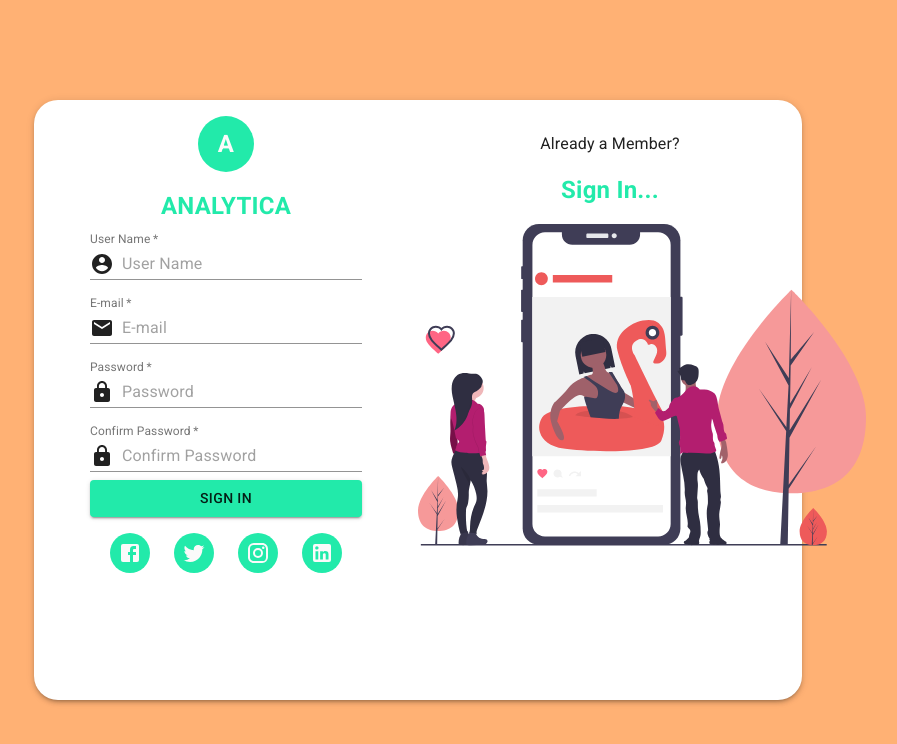
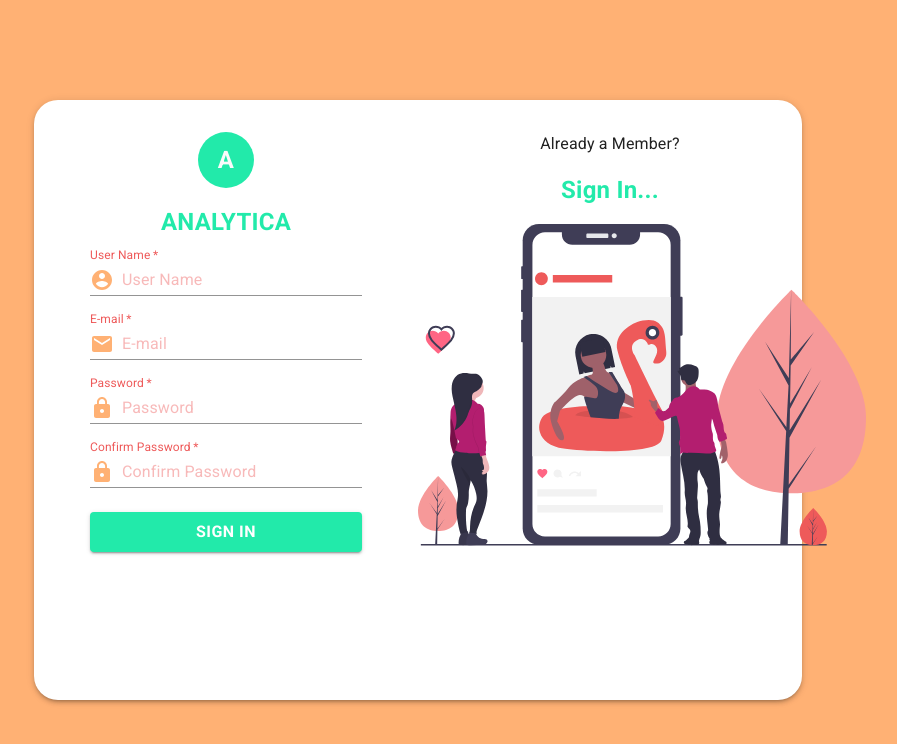
Before and after one commit to SairajD/analyticaFront, a React (Create React App) app: page /Register in a window 1280 px wide. Shown: the top 744 px of the page, without its empty margins (222-1119 px from the left). Built offline with nearby package versions, Linux system fonts and the light colour scheme.

Commit message:
theme edit

```diff
--- a/src/Components/appbar/Appbar.jsx
+++ b/src/Components/appbar/Appbar.jsx
@@ -91,12 +91,23 @@ const useStyles = makeStyles((theme) => ({
     color: "#ffffff",
   },
   socialButton:{
-    backgroundColor:theme.palette.secondary.main,
+    backgroundColor:theme.palette.alternate.main,
     marginLeft:theme.spacing(1.5),
     marginRight:theme.spacing(1.5)
   },
   socialIcon:{
     display:"flex"
+  },
+  customBadge:{
+    backgroundColor:theme.palette.secondary.main
+  },
+  badgeContent:{
+    color:"#ffffff"
+  },
+  iconBtn:{
+    padding:0,
+    marginLeft:theme.spacing(1),
+    marginRight:theme.spacing(1),
   }
 }));
 
@@ -242,16 +253,20 @@ export default function PrimarySearchAppBar() {
       onClose={handleMobileMenuClose}
     >
       <MenuItem>
-        <IconButton aria-label="mails" color="inherit">
-          <Badge badgeContent={7} color="secondary">
+        <IconButton aria-label="mails" >
+          <Badge badgeContent={7} classes={{ badge: classes.customBadge }} className={classes.badgeContent}>
+            <Avatar className={classes.socialButton}>
               <MailIcon />
+            </Avatar>
           </Badge>
         </IconButton>
       </MenuItem>
       <MenuItem>
-        <IconButton aria-label="notifications" color="inherit">
-          <Badge badgeContent={12} color="secondary">
+        <IconButton aria-label="notifications" >
+          <Badge badgeContent={12} classes={{ badge: classes.customBadge }} className={classes.badgeContent}>
+            <Avatar className={classes.socialButton}>
               <NotificationsIcon />
+            </Avatar>
           </Badge>
         </IconButton>
       </MenuItem>
@@ -260,9 +275,10 @@ export default function PrimarySearchAppBar() {
           aria-label="user-account"
           aria-controls="primary-search-account-menu"
           aria-haspopup="true"
-          color="inherit"
         >
+          <Avatar className={classes.socialButton}>
             <AccountCircle />
+          </Avatar>
         </IconButton>
       </MenuItem>
     </Menu>
@@ -293,14 +309,18 @@ export default function PrimarySearchAppBar() {
 
           <div className={classes.grow} />
           <div className={classes.sectionDesktop}>
-            <IconButton aria-label="mails" color="inherit">
-              <Badge badgeContent={9} color="secondary">
+            <IconButton aria-label="mails" className={classes.iconBtn}>
+              <Badge badgeContent={9} classes={{ badge: classes.customBadge }} className={classes.badgeContent}>
+                <Avatar className={classes.socialButton}>
                   <MailIcon />
+                </Avatar>
               </Badge>
             </IconButton>
-            <IconButton aria-label="notifications" color="inherit">
-              <Badge badgeContent={11} color="secondary">
-                <NotificationsIcon />
+            <IconButton aria-label="notifications" className={classes.iconBtn}>
+              <Badge badgeContent={11} classes={{ badge: classes.customBadge }} className={classes.badgeContent}>
+                <Avatar className={classes.socialButton}>
+                  <NotificationsIcon/>
+                </Avatar>
               </Badge>
             </IconButton>
             <IconButton
@@ -309,9 +329,11 @@ export default function PrimarySearchAppBar() {
               aria-controls={menuId}
               aria-haspopup="true"
               onClick={handleProfileMenuOpen}
-              color="inherit"
+              className={classes.iconBtn}
             >
+              <Avatar className={classes.socialButton}>
                 <AccountCircle />
+              </Avatar>
             </IconButton>
           </div>
           <div className={classes.sectionMobile}>
@@ -320,9 +342,11 @@ export default function PrimarySearchAppBar() {
               aria-controls={mobileMenuId}
               aria-haspopup="true"
               onClick={handleMobileMenuOpen}
-              color="inherit"
+              className={classes.iconBtn}
             >
+              <Avatar className={classes.socialButton}>
                 <MoreIcon />
+              </Avatar>
             </IconButton>
           </div>
         </Toolbar>
--- a/src/Components/gettingStarted/GettingStarted.jsx
+++ b/src/Components/gettingStarted/GettingStarted.jsx
@@ -20,14 +20,14 @@ const useStyles = makeStyles((theme) => ({
 			zIndex:-1
 		},
 		logoIcon:{
-			backgroundColor:theme.palette.secondary.main,
+			backgroundColor:theme.palette.alternate.main,
 			marginTop:theme.spacing(2),
 			fontSize:theme.spacing(2),
 			marginLeft:theme.spacing(2),
 			fontWeight:"bold",
 		},
 		appName:{
-			color:theme.palette.secondary.main,
+			color:theme.palette.alternate.main,
 			marginTop:theme.spacing(2),
 			fontSize:theme.spacing(3),
 			fontWeight:"bold",
@@ -35,6 +35,7 @@ const useStyles = makeStyles((theme) => ({
 		},
 		loginButton:{
 			marginTop:theme.spacing(2),
+			color:"#ffffff"
 		},
 		svgVector:{
 			position:"absolute",
@@ -81,6 +82,7 @@ const useStyles = makeStyles((theme) => ({
 		slideBtn:{
 			marginLeft:theme.spacing(2),
 			marginRight:theme.spacing(2),
+			color:theme.palette.alternate.main
 		}
 }))
 
@@ -153,6 +155,7 @@ function GettingStarted() {
 							onClick={()=>{history.push("/")}}
 							value="1"
 							name="slide"
+							color="alternate"
 						/>
 						<Radio
 							className={classes.slideBtn}
@@ -161,6 +164,7 @@ function GettingStarted() {
 							onClick={()=>{history.push("/SentimentAnalysis")}}
 							value="2"
 							name="slide"
+							color="alternate"
 						/>
 						<Radio
 							className={classes.slideBtn}
@@ -169,6 +173,7 @@ function GettingStarted() {
 							onClick={()=>{history.push("/TrendAnalysis")}}
 							value="3"
 							name="slide"
+							color="alternate"
 						/>
 						<Radio
 							className={classes.slideBtn}
@@ -177,6 +182,7 @@ function GettingStarted() {
 							onClick={()=>{history.push("/DataVisualization")}}
 							value="4"
 							name="slide"
+							color="alternate"
 						/>
 						<Radio
 							className={classes.slideBtn}
@@ -185,6 +191,7 @@ function GettingStarted() {
 							onClick={()=>{history.push("/EasyUpload")}}
 							value="5"
 							name="slide"
+							color="alternate"
 						/>
 					</div>
 				</div>
--- a/src/Components/gettingStarted/Page1.jsx
+++ b/src/Components/gettingStarted/Page1.jsx
@@ -8,6 +8,7 @@ import {useHistory} from 'react-router-dom';
 const useStyles = makeStyles((theme) => ({
 		loginButton:{
 			marginTop:theme.spacing(2),
+            color:"#ffffff"
 		},
 		svgVector:{
 			position:"absolute",
--- a/src/Components/home/InstagramDash.jsx
+++ b/src/Components/home/InstagramDash.jsx
@@ -68,8 +68,7 @@ const useStyles = makeStyles((theme) => ({
       display:"flex",
   },
   socialSnippetIcon:{
-      color: theme.palette.getContrastText(theme.palette.primary.main),
-      backgroundColor: theme.palette.primary.main
+    backgroundColor:theme.palette.primary.main,
   },
   }));
 
--- a/src/Components/home/TwitterDash.jsx
+++ b/src/Components/home/TwitterDash.jsx
@@ -68,8 +68,7 @@ const useStyles = makeStyles((theme) => ({
       display:"flex",
   },
   socialSnippetIcon:{
-      color: theme.palette.getContrastText(theme.palette.primary.main),
-      backgroundColor: theme.palette.primary.main
+    backgroundColor:theme.palette.primary.main,
   },
   }));
 
--- a/src/Components/login/Login.jsx
+++ b/src/Components/login/Login.jsx
@@ -1,8 +1,7 @@
 import React from 'react';
-import { makeStyles } from '@material-ui/core/styles';
+import { makeStyles, useTheme } from '@material-ui/core/styles';
 import CssBaseline from '@material-ui/core/CssBaseline';
 import Avatar from '@material-ui/core/Avatar';
-import FacebookIcon from '@material-ui/icons/Facebook';
 import Paper from '@material-ui/core/Paper';
 import Grid from '@material-ui/core/Grid';
 import Typography from '@material-ui/core/Typography';
@@ -11,10 +10,9 @@ import InputAdornment from '@material-ui/core/InputAdornment';
 import AccountCircleIcon from '@material-ui/icons/AccountCircle';
 import LockIcon from '@material-ui/icons/Lock';
 import Button from '@material-ui/core/Button';
-import TwitterIcon from '@material-ui/icons/Twitter';
-import InstagramIcon from '@material-ui/icons/Instagram';
-import LinkedInIcon from '@material-ui/icons/LinkedIn';
 import {Link} from 'react-router-dom';
+
+
 
 const useStyles = makeStyles((theme) => ({
     signInRoot:{
@@ -81,12 +79,28 @@ const useStyles = makeStyles((theme) => ({
 		},
 		link:{
 			textDecoration:"none"
+		},
+		loginBtn:{
+			color:"#ffffff",
+			fontWeight:"bold",
+			fontSize:theme.spacing(2)
+		},
+		forgotPass:{
+			color:theme.palette.text.secondary,
+			marginTop:theme.spacing(2),
+		},
+		addornment:{
+			color:theme.palette.primary.main
+		},
+		lineColor:{
+			color:theme.palette.alternate.main,
 		}
 }))
 
 function Login() {
 
     const classes = useStyles();
+		const theme= useTheme();
 
     return (
         <div className={classes.signInRoot}>
@@ -243,10 +257,14 @@ function Login() {
 													placeholder="User Name"
 													InputProps={{
           									startAdornment: (
-															<InputAdornment position="start">
-																<AccountCircleIcon />
+															<InputAdornment position="start" >
+																<AccountCircleIcon className={classes.addornment}/>
 															</InputAdornment>
 														),
+														className:classes.lineColor,
+													}}
+													InputLabelProps={{
+														className: classes.lineColor,
 													}}/>
                         <TextField
 													className={classes.infoField}
@@ -259,27 +277,22 @@ function Login() {
 													InputProps={{
           									startAdornment: (
 															<InputAdornment position="start">
-																<LockIcon />
+																<LockIcon className={classes.addornment}/>
 															</InputAdornment>
 														),
+														className:classes.lineColor,
+													}}
+													InputLabelProps={{
+														className: classes.lineColor,
 													}}/>
-                        <Button fullWidth variant="contained" color="secondary">
+                        <Button className={classes.loginBtn} fullWidth variant="contained" color="secondary">
 													Sign In
 												</Button>
-												<div className={classes.buttonGroup}>
-													<Avatar className={classes.socialButton}>
-														<FacebookIcon/>
-													</Avatar>
-													<Avatar className={classes.socialButton}>
-														<TwitterIcon/>
-													</Avatar>
-													<Avatar className={classes.socialButton}>
-														<InstagramIcon/>
-													</Avatar>
-													<Avatar className={classes.socialButton}>
-														<LinkedInIcon/>
-													</Avatar>
-												</div>
+												<Link to="/" className={classes.link}>
+													<Typography className={classes.forgotPass}>
+														Forgot Password?
+													</Typography>
+												</Link>
                     </Grid>
                 </Grid>
             </Paper>
--- a/src/Components/login/Register.jsx
+++ b/src/Components/login/Register.jsx
@@ -54,7 +54,7 @@ const useStyles = makeStyles((theme) => ({
 		},
 		logoIcon:{
 			backgroundColor:theme.palette.secondary.main,
-			marginTop:theme.spacing(2),
+			marginTop:theme.spacing(4),
 			width: theme.spacing(7),
    	  height: theme.spacing(7),
 			fontSize:theme.spacing(3),
@@ -82,7 +82,19 @@ const useStyles = makeStyles((theme) => ({
 		},
 		link:{
 			textDecoration:"none"
-		}
+		},
+		addornment:{
+			color:theme.palette.primary.main
+		},
+		lineColor:{
+			color:theme.palette.alternate.main,
+		},
+		loginBtn:{
+			color:"#ffffff",
+			fontWeight:"bold",
+			fontSize:theme.spacing(2),
+			marginTop:theme.spacing(2)
+		},
 }))
 
 function Register() {
@@ -111,9 +123,13 @@ function Register() {
 													InputProps={{
           									startAdornment: (
 															<InputAdornment position="start">
-																<AccountCircleIcon />
+																<AccountCircleIcon className={classes.addornment}/>
 															</InputAdornment>
 														),
+														className:classes.lineColor,
+													}}
+													InputLabelProps={{
+														className: classes.lineColor,
 													}}/>
                         <TextField
 													className={classes.infoField}
@@ -126,9 +142,13 @@ function Register() {
 													InputProps={{
           									startAdornment: (
 															<InputAdornment position="start">
-																<EmailIcon />
+																<EmailIcon className={classes.addornment}/>
 															</InputAdornment>
 														),
+														className:classes.lineColor,
+													}}
+													InputLabelProps={{
+														className: classes.lineColor,
 													}}/>
                         <TextField
 													className={classes.infoField}
@@ -141,9 +161,13 @@ function Register() {
 													InputProps={{
           									startAdornment: (
 															<InputAdornment position="start">
-																<LockIcon />
+																<LockIcon className={classes.addornment}/>
 															</InputAdornment>
 														),
+														className:classes.lineColor,
+													}}
+													InputLabelProps={{
+														className: classes.lineColor,
 													}}/>
                         <TextField
 													className={classes.infoField}
@@ -156,27 +180,17 @@ function Register() {
 													InputProps={{
 														startAdornment: (
 															<InputAdornment position="start">
-																<LockIcon />
+																<LockIcon className={classes.addornment}/>
 															</InputAdornment>
 														),
-												}}/>
-												<Button fullWidth variant="contained" color="secondary">
+														className:classes.lineColor,
+													}}
+													InputLabelProps={{
+														className: classes.lineColor,
+													}}/>
+												<Button className={classes.loginBtn} fullWidth variant="contained" color="secondary">
 													Sign In
 												</Button>
-												<div className={classes.buttonGroup}>
-													<Avatar className={classes.socialButton}>
-														<FacebookIcon/>
-													</Avatar>
-													<Avatar className={classes.socialButton}>
-														<TwitterIcon/>
-													</Avatar>
-													<Avatar className={classes.socialButton}>
-														<InstagramIcon/>
-													</Avatar>
-													<Avatar className={classes.socialButton}>
-														<LinkedInIcon/>
-													</Avatar>
-												</div>
                     </Grid>
 										<Grid item xs={6}>
 											<div className={classes.linkGroup}>
--- a/src/Components/sidebar/Sidebar.jsx
+++ b/src/Components/sidebar/Sidebar.jsx
@@ -89,6 +89,9 @@ const useStyles = makeStyles((theme) => ({
   },
   userEmail: {
     marginTop: theme.spacing(4),
+    color:"#ffffff",
+    fontSize:theme.spacing(2),
+    fontWeight:"bold"
   },
   content: {
     flexGrow: 1,
--- a/src/Components/theme/Theme.js
+++ b/src/Components/theme/Theme.js
@@ -8,6 +8,9 @@ export const Theme = createMuiTheme({
         },
         secondary:{
             main:"#22EAAA"
+        },
+        alternate:{
+            main:"#EE5A5A"
         }
     }
 })
--- a/src/Components/timeline/Timeline.jsx
+++ b/src/Components/timeline/Timeline.jsx
@@ -50,6 +50,9 @@ const useStyles = makeStyles((theme) => ({
   timelineTitle:{
       marginTop:theme.spacing(2),
       marginBottom:theme.spacing(2),
+  },
+  timelineBtn:{
+    color:"#ffffff"
   }
 }));
 
@@ -98,7 +101,7 @@ console.log(socialInfoNegatives)
         </TimelineOppositeContent>
         <TimelineSeparator>
           <TimelineDot color="primary">
-            <FacebookIcon/>
+            <FacebookIcon className={classes.timelineBtn}/>
           </TimelineDot>
           <TimelineConnector />
         </TimelineSeparator>
```
Lines whose indentation alone changed are shown as unchanged.
